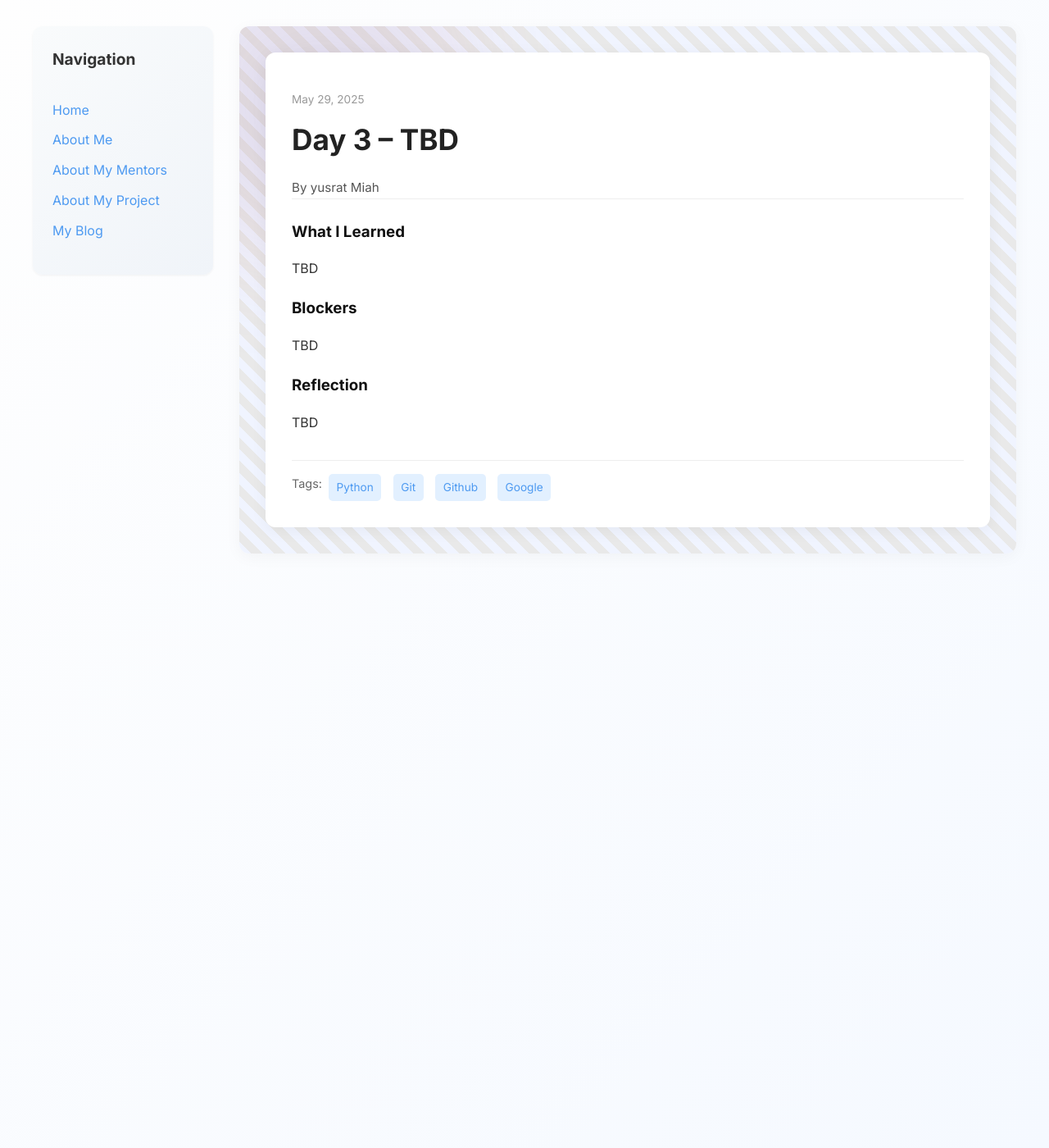
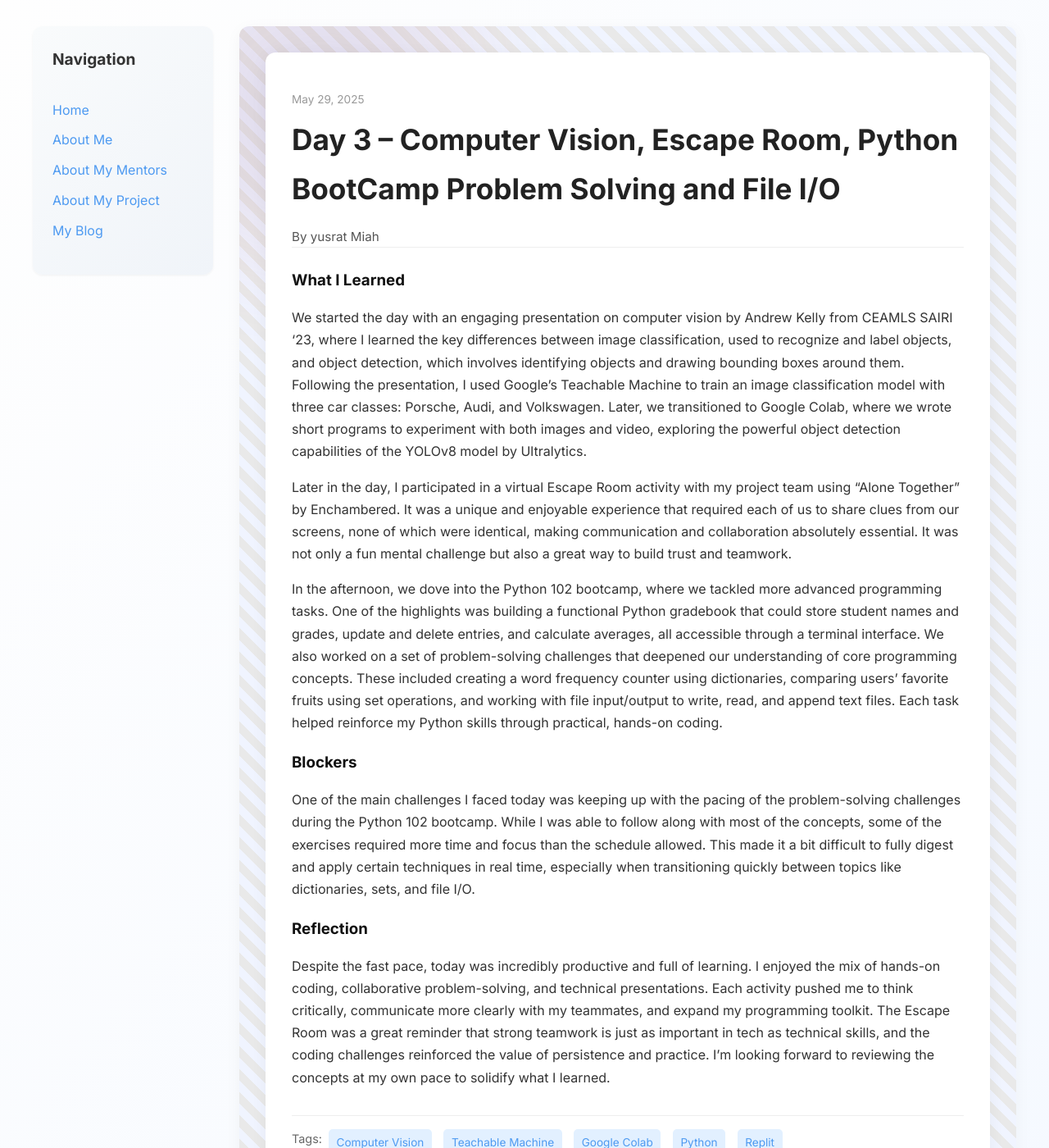
Before and after one commit to yusratmiah/yusratmiah.github.io, a Jekyll site: the page built from _posts/2025-05-29-day-3.md, in a window 1280 px wide and 1400 px high. Shown: the whole window at 82% size. Built offline with Jekyll 4.4.1, drawn with Linux system fonts in a browser that asks for light colours.

Commit message:
Update 2025-05-29-day-3.md

```diff
--- a/_posts/2025-05-29-day-3.md
+++ b/_posts/2025-05-29-day-3.md
@@ -1,17 +1,22 @@
 ---
 layout: post
-title: "Day 3 – TBD"
+title: "Day 3 – Computer Vision, Escape Room, Python BootCamp Problem Solving and File I/O"
 date: 2025-05-29
 author: yusrat Miah
 permalink: /day3.html
-tags: ["Python", "Git", "Github", "Google"]
+tags: ["Computer Vision", "Teachable Machine", "Google Colab", "Python", "Replit"]
 
 what_i_learned: |
-  TBD
+  We started the day with an engaging presentation on computer vision by Andrew Kelly from CEAMLS SAIRI '23, where I learned the key differences between image classification, used to recognize and label objects, and object detection, which involves identifying objects and drawing bounding boxes around them. Following the presentation, I used Google’s Teachable Machine to train an image classification model with three car classes: Porsche, Audi, and Volkswagen. Later, we transitioned to Google Colab, where we wrote short programs to experiment with both images and video, exploring the powerful object detection capabilities of the YOLOv8 model by Ultralytics.
+
+  Later in the day, I participated in a virtual Escape Room activity with my project team using “Alone Together” by Enchambered. It was a unique and enjoyable experience that required each of us to share clues from our screens, none of which were identical, making communication and collaboration absolutely essential. It was not only a fun mental challenge but also a great way to build trust and teamwork.
+
+  In the afternoon, we dove into the Python 102 bootcamp, where we tackled more advanced programming tasks. One of the highlights was building a functional Python gradebook that could store student names and grades, update and delete entries, and calculate averages, all accessible through a terminal interface. We also worked on a set of problem-solving challenges that deepened our understanding of core programming concepts. These included creating a word frequency counter using dictionaries, comparing users’ favorite fruits using set operations, and working with file input/output to write, read, and append text files. Each task helped reinforce my Python skills through practical, hands-on coding.
+
 
 blockers: |
-  TBD
+  One of the main challenges I faced today was keeping up with the pacing of the problem-solving challenges during the Python 102 bootcamp. While I was able to follow along with most of the concepts, some of the exercises required more time and focus than the schedule allowed. This made it a bit difficult to fully digest and apply certain techniques in real time, especially when transitioning quickly between topics like dictionaries, sets, and file I/O.
 
 reflection: |
-  TBD
+  Despite the fast pace, today was incredibly productive and full of learning. I enjoyed the mix of hands-on coding, collaborative problem-solving, and technical presentations. Each activity pushed me to think critically, communicate more clearly with my teammates, and expand my programming toolkit. The Escape Room was a great reminder that strong teamwork is just as important in tech as technical skills, and the coding challenges reinforced the value of persistence and practice. I’m looking forward to reviewing the concepts at my own pace to solidify what I learned.
 ---
```
